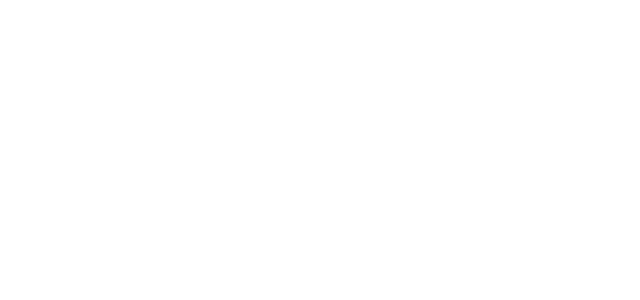
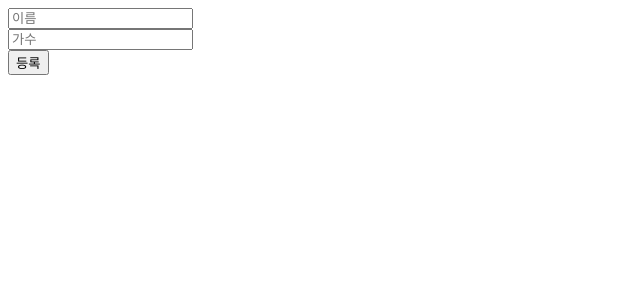
Before and after one commit to arbiterkdh/reactkdh, a React (Vite) app: page / in a window 1280 px wide. Shown: the top 300 px of the page, without its empty margins (0-640 px from the left). Built offline with nearby package versions, Linux system fonts and the light colour scheme.

Commit message:
혼자 연습

```diff
--- a/src/App.jsx
+++ b/src/App.jsx
@@ -1,7 +1,65 @@
-import React from "react";
+import React, { useState } from "react";
 
 function App(props) {
-  return <div></div>;
+  const [favorite, setFavorite] = useState({
+    name: "",
+    singer: "",
+  });
+  const [list, setList] = useState([]);
+
+  function handleChange(e) {
+    const { ...nextFavorite } = favorite;
+    nextFavorite[e.target.name] = e.target.value;
+    setFavorite(nextFavorite);
+  }
+
+  function handleClick() {
+    const [...nextList] = list;
+    nextList.push(favorite);
+    setList(nextList);
+    setFavorite({
+      name: "",
+      singer: "",
+    });
+  }
+
+  return (
+    <div>
+      <div>
+        <input
+          value={favorite.name}
+          name={"name"}
+          type="text"
+          placeholder={"이름"}
+          onChange={handleChange}
+        />
+      </div>
+      <div>
+        <input
+          value={favorite.singer}
+          name={"singer"}
+          type="text"
+          placeholder={"가수"}
+          onChange={handleChange}
+        />
+      </div>
+      <div>
+        <button onClick={handleClick}>등록</button>
+      </div>
+      {favorite.name !== "" && favorite.singer !== "" && (
+        <div>
+          {favorite.name} 의 최애 가수는 {favorite.singer} 입니다.
+        </div>
+      )}
+      <ul>
+        {list.map((e) => (
+          <li>
+            {e.name} 의 최애 가수는 {e.singer} 입니다.
+          </li>
+        ))}
+      </ul>
+    </div>
+  );
 }
 
 export default App;
```
